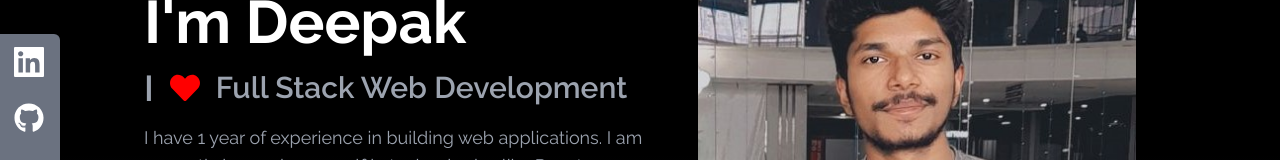
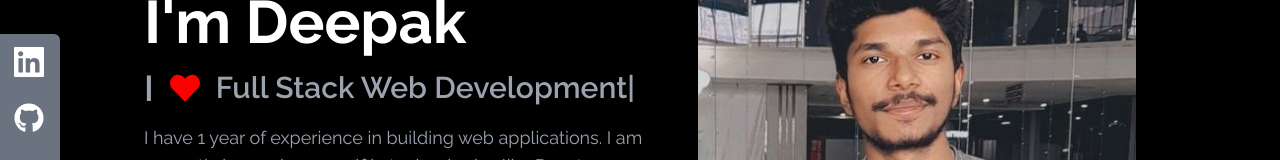
Before and after one commit to Iam-DeepakVel/Official_Portfolio, a React (Create React App) app: page / in a window 1280 px wide. Shown: the part 246-406 px from the top of the page. Built offline with nearby package versions, Linux system fonts and the light colour scheme; a web font is replaced by a local one.

Commit message:
Added type effect

```diff
--- a/package.json
+++ b/package.json
@@ -13,6 +13,7 @@
     "react-scripts": "5.0.1",
     "react-scroll": "^1.8.8",
     "react-spinners": "^0.13.6",
+    "react-typical": "^0.1.3",
     "split-type": "^0.3.3",
     "validator": "^13.7.0",
     "web-vitals": "^2.1.4"
--- a/src/components/Contact.js
+++ b/src/components/Contact.js
@@ -20,7 +20,6 @@ const Contact = () => {
       document.getElementById('valid').classList.add('hidden')
     }
     };
-
 
   return (
     <div
--- a/src/components/Home.js
+++ b/src/components/Home.js
@@ -3,6 +3,7 @@ import HeroImage from "../assets/Home-Image/HeroImageDeepak.jpg";
 import { FaHeart } from "react-icons/fa";
 import { RiArrowRightSLine } from "react-icons/ri";
 import { Link } from "react-scroll";
+import Typical from "react-typical";
 
 const Home = () => {
   return (
@@ -21,7 +22,15 @@ const Home = () => {
               <FaHeart color="red" size={30} />
             </div>
             <div className="pl-4">
-             Full Stack Web Development
+              <Typical
+                steps={[
+                  "  Full Stack Web Development",
+                  1500,
+                  "Backend development",
+                  1500,
+                ]}
+                loop={Infinity}
+              />
             </div>
           </div>
           <p className="text-gray-400 max-w-lg py-4 md:text-lg">
```
Also changed, not shown: 1 other file (tests, documents, lock files or other folders).
